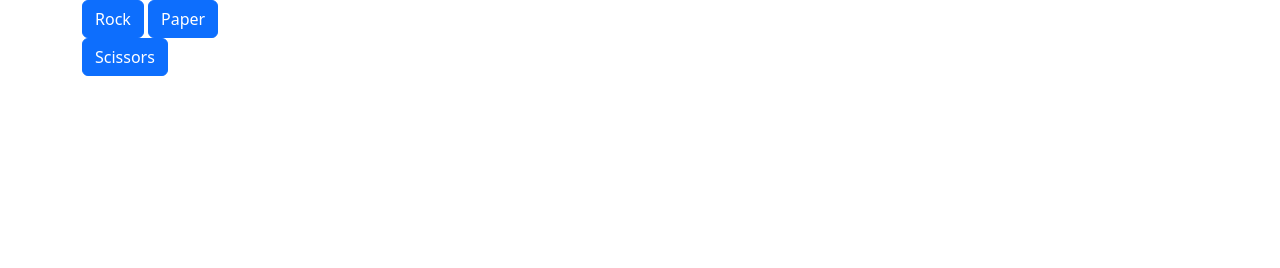
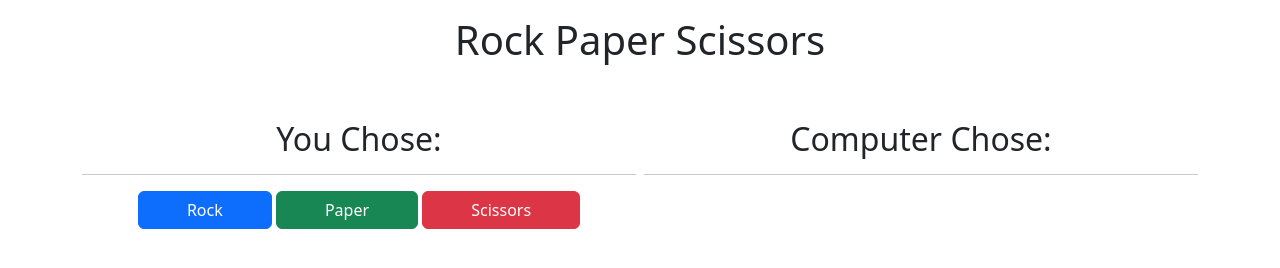
Before and after one commit to GauravShreenet/RockPaperScissors, a plain HTML site: page index.html in a window 1280 px wide. Drawn offline with nearby package versions, Linux system fonts and the light colour scheme.

Commit message:
first commit

```diff
--- a/index.html
+++ b/index.html
@@ -11,14 +11,18 @@
 <body>
     <div class="wrapper">
         <div class="container">
-            <div class="row">
-                <div class="d-grid gap-2 d-md-block">
-                    <button class="btn btn-primary" type="button">Rock</button>
-                    <button class="btn btn-primary" type="button">Paper</button>
+            <h1 class="text-center mt-3">Rock Paper Scissors</h1>
+            <div class="row mt-5 g-2">
+                <div class="col-md-6 text-center">
+                    <h2 class="text-center">You Chose:</h2><hr>
+                    <button class="btn btn-primary px-5" type="button">Rock</button>
+                    <button class="btn btn-success px-5" type="button">Paper</button>
+                    <button class="btn btn-danger px-5" type="button">Scissors</button>
                 </div>
-                <div class="d-grid gap-2 d-md-block">
-                    <button class="btn btn-primary" type="button">Scissors</button>
+                <div class="col-md-6 text-center">
+                    <h2 class="text-center">Computer Chose:</h2><hr>
                 </div>
+
             </div>
         </div>
     </div>
```
